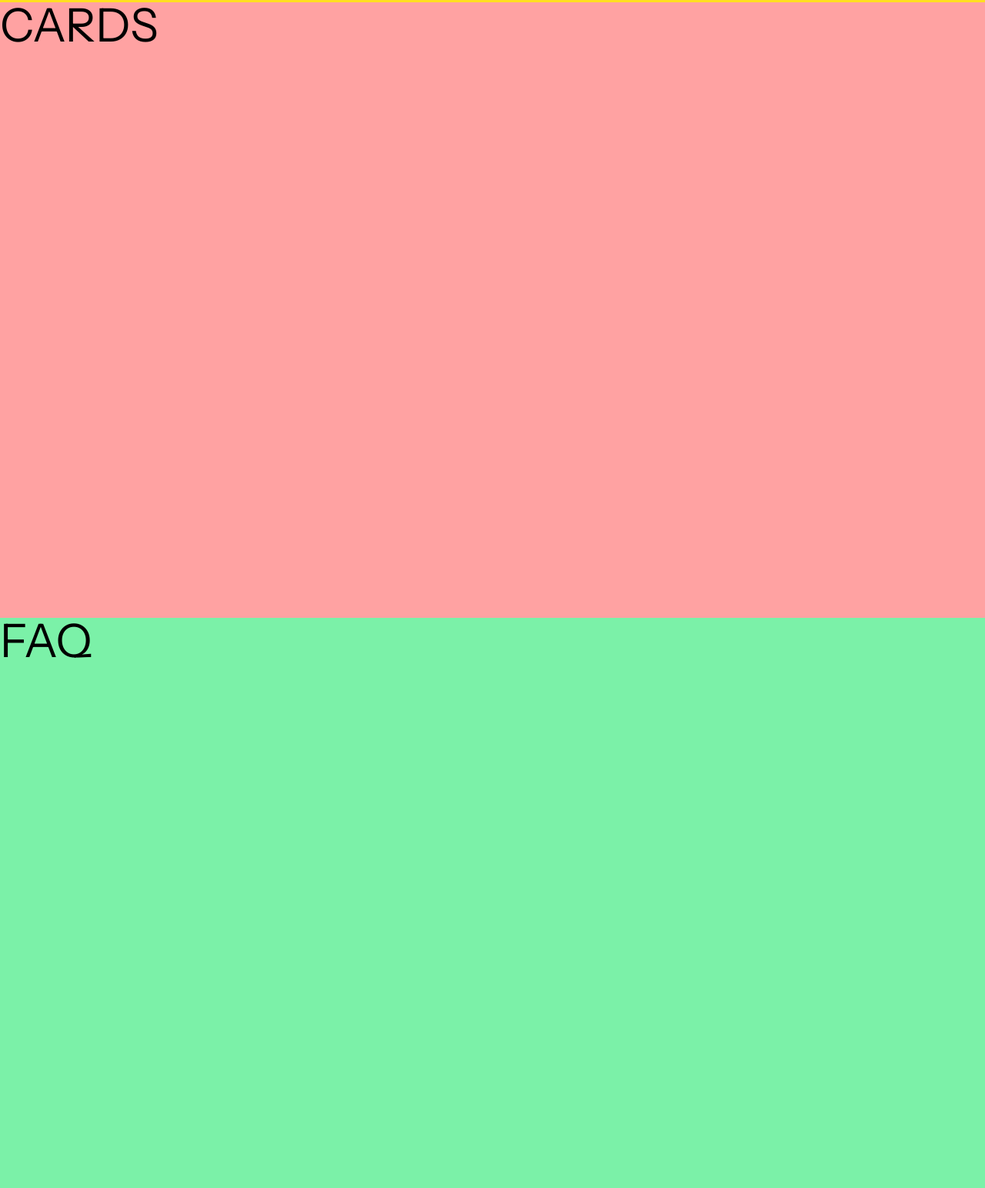
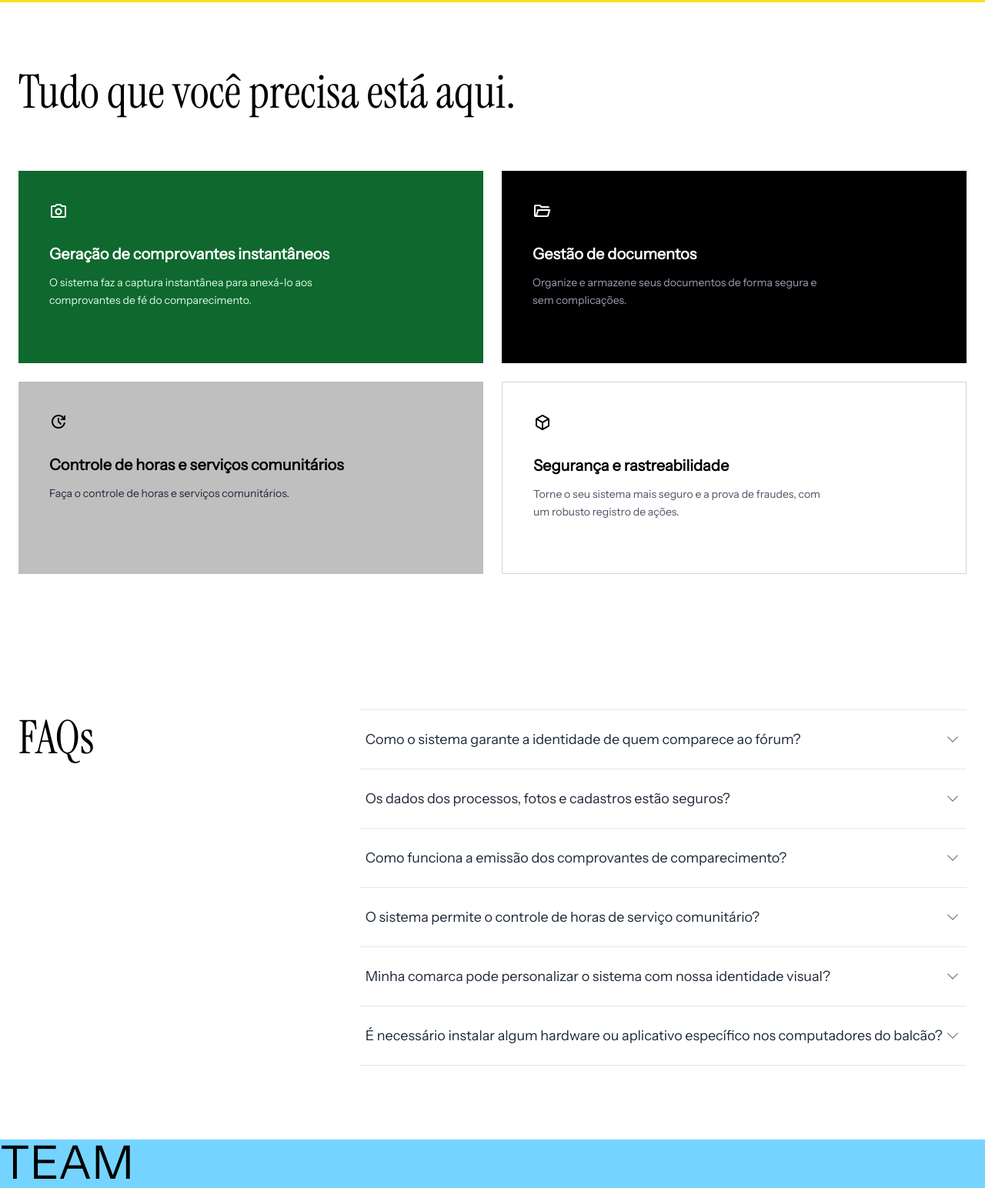
Before and after one commit to CS-PI-2026-Integrados/landing-page, a plain HTML site: page index.html in a window 1280 px wide. Shown: the part 1597-3141 px from the top of the page at 77% size. Drawn offline with nearby package versions, Linux system fonts and the light colour scheme.

Commit message:
feat: adicionar secao de card e faq

```diff
--- a/index.html
+++ b/index.html
@@ -4,9 +4,10 @@
     <title>SICCAPE</title>
     <meta charset="UTF-8" />
     <meta name="viewport" content="width=device-width, initial-scale=1.0" />
-    <script src="/dist/tailwindcss/index.global.js"></script>
-    <script defer src="/dist/alpinejs/cdn.min.js"></script>
-    <link rel="stylesheet" href="/style/typo.css">
+    <script src="./dist/tailwindcss/index.global.js"></script>
+    <script defer src="./dist/alpinejs/cdn.min.js"></script>
+    <link rel="stylesheet" href="./style/typo.css">
+    <link rel="stylesheet" href="https://fonts.googleapis.com/css2?family=Material+Symbols+Outlined:opsz,wght,FILL,GRAD@24,400,0,0"/>
   </head>
   <body class="relative">
     <div x-data="{ content: '' }" x-init="fetch('src/sections/header.html').then(response => response.text()).then(html => content = html)" x-html="content"></div>
--- /dev/null
+++ b/src/data/faqs.json
@@ -0,0 +1,26 @@
+[
+  {
+    "question": "Como o sistema garante a identidade de quem comparece ao fórum?",
+    "answer": "O sistema possui captura fotográfica integrada em tempo real. A foto é vinculada ao CPF do cumpridor com registro de data e hora no momento do atendimento, impedindo fraudes e substituindo o uso inseguro de arquivos avulsos."
+  },
+  {
+    "question": "Os dados dos processos, fotos e cadastros estão seguros?",
+    "answer": "Sim. O sistema opera em um ambiente de nuvem criptografado e segue rigorosamente as diretrizes da LGPD. Além disso, conta com um motor de auditoria de logs que registra exatamente quem acessou, alterou ou gerou qualquer documento."
+  },
+  {
+    "question": "Como funciona a emissão dos comprovantes de comparecimento?",
+    "answer": "A emissão é 100% automatizada. Ao registrar a presença, o sistema gera instantaneamente um comprovante em PDF contendo o timbre oficial, a foto do momento e os dados processuais. Esse documento fica salvo na nuvem e pode ser impresso ou consultado a qualquer momento."
+  },
+  {
+    "question": "O sistema permite o controle de horas de serviço comunitário?",
+    "answer": "Sim. Possuímos um módulo dedicado à gestão de penas alternativas. É possível alocar o indivíduo em instituições parceiras, lançar as horas cumpridas e o sistema calcula automaticamente o saldo restante, emitindo alertas em caso de inadimplência."
+  },
+  {
+    "question": "Minha comarca pode personalizar o sistema com nossa identidade visual?",
+    "answer": "Com certeza. A plataforma permite a personalização (White-Label), onde cada fórum ou prefeitura pode configurar seu próprio brasão, logomarca e textos de cabeçalho oficiais para a geração dos documentos."
+  },
+  {
+    "question": "É necessário instalar algum hardware ou aplicativo específico nos computadores do balcão?",
+    "answer": "Não. O sistema funciona diretamente no navegador de internet (Web) e utiliza a própria webcam do computador ou a câmera de um tablet/smartphone comum para realizar os registros fotográficos, sem necessidade de plugins complexos."
+  }
+]
--- a/src/sections/cards.html
+++ b/src/sections/cards.html
@@ -1,3 +1,67 @@
-<div class="container mx-auto bg-red-300 h-dvh">
-    <h1 class="text-6xl">CARDS</h1>
-</div>
+<section class="w-full max-w-7xl mx-auto px-6 py-20">
+    <!-- principal title -->
+    <h2 class="serif text-5xl md:text-6xl text-black mb-16 leading-tight">
+        Tudo que você precisa está aqui.
+    </h2>
+
+    <!-- card grid-->
+    <div class="grid grid-cols-1 md:grid-cols-2 gap-6">
+
+        <!-- card 1 : green card -->
+        <div
+            class="group bg-[#0F682E] p-8 md:p-10 min-h-[250px] flex flex-col justify-between transition-transform hover:-translate-y-1 duration-300">
+            <div>
+                <div class="text-white mb-6">
+                    <span class="material-symbols-outlined text-5xl">photo_camera</span>
+                </div>
+                <h3 class="text-white font-bold text-xl mb-3">Geração de comprovantes instantâneos</h3>
+                <p class="text-green-100 text-sm leading-relaxed max-w-sm">
+                    O sistema faz a captura instantânea para anexá-lo aos comprovantes de fé do comparecimento.
+                </p>
+            </div>
+        </div>
+
+        <!-- card 2 : black card -->
+        <div
+            class="group bg-black p-8 md:p-10 min-h-[250px] flex flex-col justify-between transition-transform hover:-translate-y-1 duration-300">
+            <div>
+                <div class="text-white mb-6">
+                    <span class="material-symbols-outlined text-5xl">folder_open</span>
+                </div>
+                <h3 class="text-white font-bold text-xl mb-3">Gestão de documentos</h3>
+                <p class="text-gray-400 text-sm leading-relaxed max-w-sm">
+                    Organize e armazene seus documentos de forma segura e sem complicações.
+                </p>
+            </div>
+        </div>
+
+        <!-- card 3 :  silver card -->
+        <div
+            class="group bg-[#BFBFBF] p-8 md:p-10 min-h-[250px] flex flex-col justify-between transition-transform hover:-translate-y-1 duration-300">
+            <div>
+                <div class="text-black mb-6">
+                    <span class="material-symbols-outlined text-5xl">update</span>
+                </div>
+                <h3 class="text-black font-bold text-xl mb-3">Controle de horas e serviços comunitários</h3>
+                <p class="text-gray-800 text-sm leading-relaxed max-w-sm">
+                    Faça o controle de horas e serviços comunitários.
+                </p>
+            </div>
+        </div>
+
+        <!-- card 4 : white card -->
+        <div
+            class="group bg-white border border-gray-300 p-8 md:p-10 min-h-[250px] flex flex-col justify-between transition-transform hover:-translate-y-1 duration-300">
+            <div>
+                <div class="text-black mb-6">
+                    <span class="material-symbols-outlined text-5xl">deployed_code</span>
+                </div>
+                <h3 class="text-black font-bold text-xl mb-3">Segurança e rastreabilidade</h3>
+                <p class="text-gray-600 text-sm leading-relaxed max-w-sm">
+                    Torne o seu sistema mais seguro e a prova de fraudes, com um robusto registro de ações.
+                </p>
+            </div>
+        </div>
+
+    </div>
+</section>
--- a/src/sections/faq.html
+++ b/src/sections/faq.html
@@ -1,3 +1,54 @@
-<div class="container mx-auto bg-green-300 h-dvh" id="faq">
-    <h1 class="text-6xl">FAQ</h1>
-</div>
+<section id="faq" class="w-full max-w-7xl mx-auto px-6 py-24 flex flex-col md:flex-row gap-12" x-data="{
+        faqs: [],
+        active: null,
+        async loadFaqs() {
+            try {
+                const response = await fetch('src/data/faqs.json');
+                this.faqs = await response.json();
+            } catch (error) {
+                console.error('Erro ao carregar FAQs:', error);
+            }
+        }
+    }" x-init="loadFaqs()">
+
+    <!-- title-->
+    <div class="md:w-1/3">
+        <h2 class="serif text-5xl md:text-6xl text-black leading-tight">FAQs</h2>
+    </div>
+
+    <!-- questions -->
+    <div class="md:w-2/3 flex flex-col border-t border-gray-200">
+
+        <template x-for="(faq, index) in faqs" :key="index">
+            <div class="border-b border-gray-200">
+                <button @click="active === index ? active = null : active = index"
+                    class="w-full py-6 flex justify-between items-center text-left group hover:bg-gray-50 transition-colors px-2">
+                    <span class="text-lg font-medium text-gray-800 group-hover:text-black" x-text="faq.question"></span>
+
+                    <!-- animated icon -->
+                    <span class="transform transition-transform duration-300"
+                        :class="active === index ? 'rotate-180' : ''">
+                        <svg xmlns="http://www.w3.org/2000/svg" fill="none" viewBox="0 0 24 24" stroke-width="1.5"
+                            stroke="currentColor" class="w-5 h-5 text-gray-500">
+                            <path stroke-linecap="round" stroke-linejoin="round" d="m19.5 8.25-7.5 7.5-7.5-7.5" />
+                        </svg>
+                    </span>
+
+                </button>
+
+                <!-- soft animation-->
+                <div x-show="active === index" x-transition:enter="transition ease-out duration-200"
+                    x-transition:enter-start="opacity-0 -translate-y-2"
+                    x-transition:enter-end="opacity-100 translate-y-0"
+                    x-transition:leave="transition ease-in duration-150"
+                    x-transition:leave-start="opacity-100 translate-y-0"
+                    x-transition:leave-end="opacity-0 -translate-y-2"
+                    class="overflow-hidden bg-gray-50 px-2 rounded-b-lg">
+                    <div class="pb-6 text-gray-600 leading-relaxed" x-text="faq.answer"></div>
+                </div>
+
+            </div>
+        </template>
+
+    </div>
+</section>
--- a/style/typo.css
+++ b/style/typo.css
@@ -1,7 +1,7 @@
 
 @font-face {
   font-family: 'Instrument Sans';
-  src: url('/assets/fonts/InstrumentSans/InstrumentSans-Regular.ttf') format('truetype'), url('/assets/fonts/InstrumentSans/InstrumentSans-Italic.ttf') format('truetype');
+  src: url('../assets/fonts/InstrumentSans/InstrumentSans-Regular.ttf') format('truetype'), url('/assets/fonts/InstrumentSans/InstrumentSans-Italic.ttf') format('truetype');
   font-weight: normal;
   font-style: normal;
   font-display: swap;
@@ -9,7 +9,7 @@
 
 @font-face {
   font-family: 'Instrument Serif';
-  src: url('/assets/fonts/InstrumentSerif/InstrumentSerif-Regular.ttf') format('truetype'), url('/assets/fonts/InstrumentSerif/InstrumentSerif-Italic.ttf') format('truetype');
+  src: url('../assets/fonts/InstrumentSerif/InstrumentSerif-Regular.ttf') format('truetype'), url('/assets/fonts/InstrumentSerif/InstrumentSerif-Italic.ttf') format('truetype');
   font-weight: normal;
   font-style: normal;
   font-display: swap;
```
